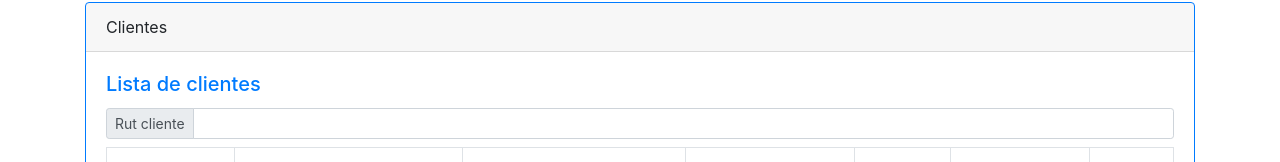
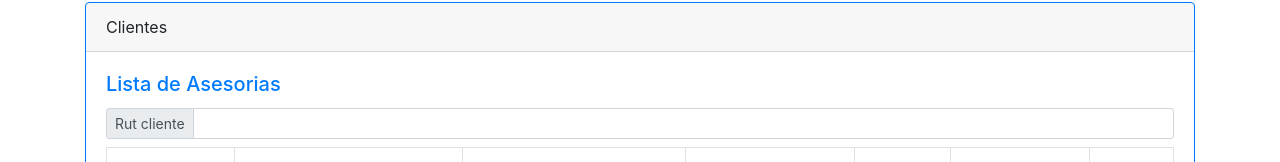
Before and after one commit to maxquevedo/KeepItSafe, an Angular app in the folder portafolioPrueba01/: page /verasesorias in a window 1280 px wide. Shown: the part 152-314 px from the top of the page. Built offline with nearby package versions, Linux system fonts and the light colour scheme.

Commit message:
VerAsesorias

```diff
--- a/portafolioPrueba01/src/app/Components/verasesorias/verasesorias.component.html
+++ b/portafolioPrueba01/src/app/Components/verasesorias/verasesorias.component.html
@@ -2,14 +2,14 @@
 <div class="card border-primary mb-3">
     <div class="card-header">Clientes</div>
     <div class="card-body text-primary">
-        <h5 class="card-title">Lista de clientes</h5>
+        <h5 class="card-title">Lista de Asesorias</h5>
         <div class="my-2 text-left">
 
             <div class="input-group input-group-sm">
                 <div class="input-group-prepend">
                     <span for="rut_cliente" class="input-group-text">Rut cliente</span>
                 </div>
-                <input type="text" class="form-control" name="rut_cliente" >
+                <input type="text" class="form-control" name="rut_cliente">
             </div>
 
         </div>
@@ -27,7 +27,7 @@
                 </tr>
             </thead>
             <tbody>
-                <tr >
+                <tr>
                     <td></td>
 
                 </tr>
--- a/portafolioPrueba01/src/app/Components/verasesorias/verasesorias.service.ts
+++ b/portafolioPrueba01/src/app/Components/verasesorias/verasesorias.service.ts
@@ -1,5 +1,5 @@
 import { Injectable } from '@angular/core';
-import { Asesorias } from './asesorias';
+import { Asesoria } from './verasesorias';
 import { HttpClient, HttpHeaders } from '@angular/common/http';
 import { environment } from '../../../environments/environment'
 
--- a/portafolioPrueba01/src/app/app.module.ts
+++ b/portafolioPrueba01/src/app/app.module.ts
@@ -35,7 +35,7 @@ import { ReporteclienteService } from './Components/reportecliente/reporteclient
 import { ReporteclienteComponent } from './Components/reportecliente/reportecliente.component';
 import { AsignarComponent } from './Components/asignar/asignar.component';
 import { VerasesoriasComponent } from './Components/verasesorias/verasesorias.component';
-
+import { VerasesoriasService } from './Components/verasesorias/verasesorias.service';
 
 
 
@@ -73,7 +73,7 @@ import { VerasesoriasComponent } from './Components/verasesorias/verasesorias.co
     HttpClientModule,
     FormsModule
   ],
-  providers: [ClienteService, LoginService , ProfesionalService, PlanificarvisitaService, ReporteglobalService, ReporteclienteService],
+  providers: [ClienteService, LoginService , ProfesionalService, PlanificarvisitaService, ReporteglobalService, ReporteclienteService, VerasesoriasService],
   bootstrap: [AppComponent],
 })
 export class AppModule { }
```
